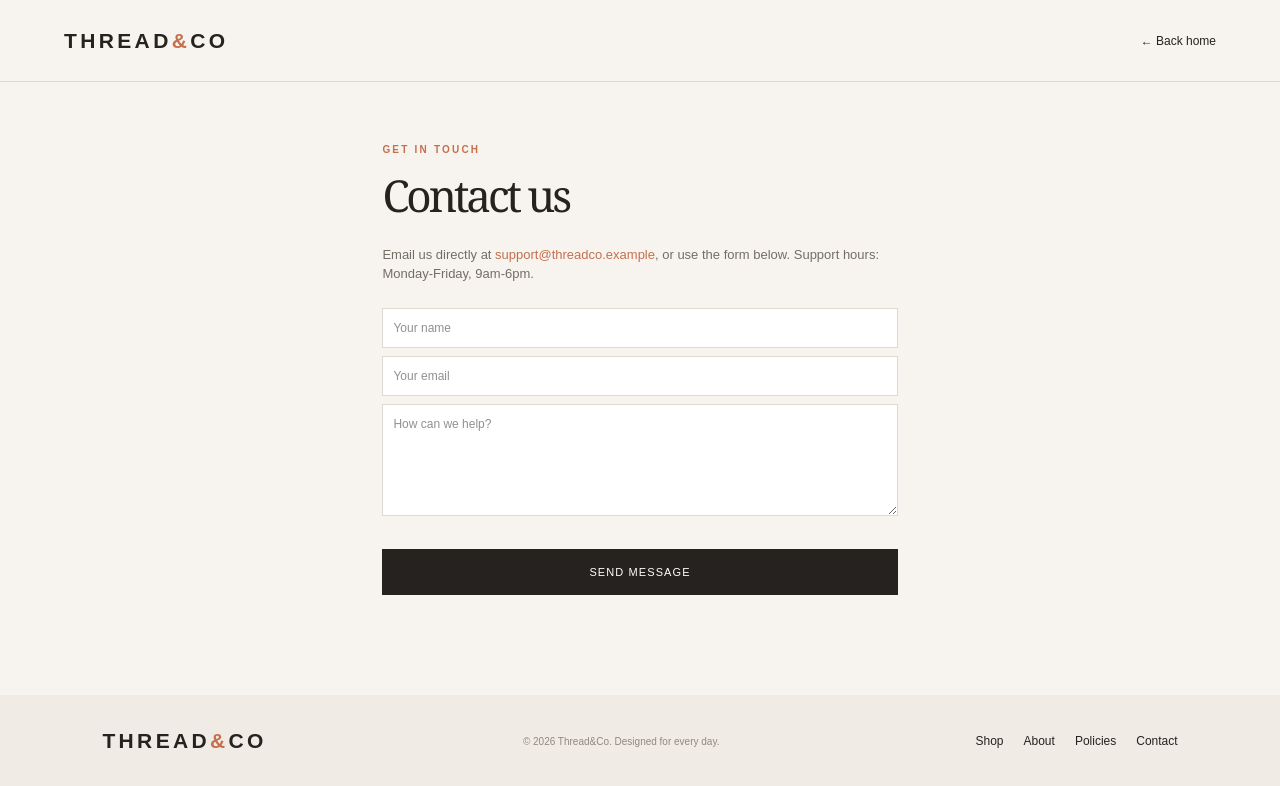
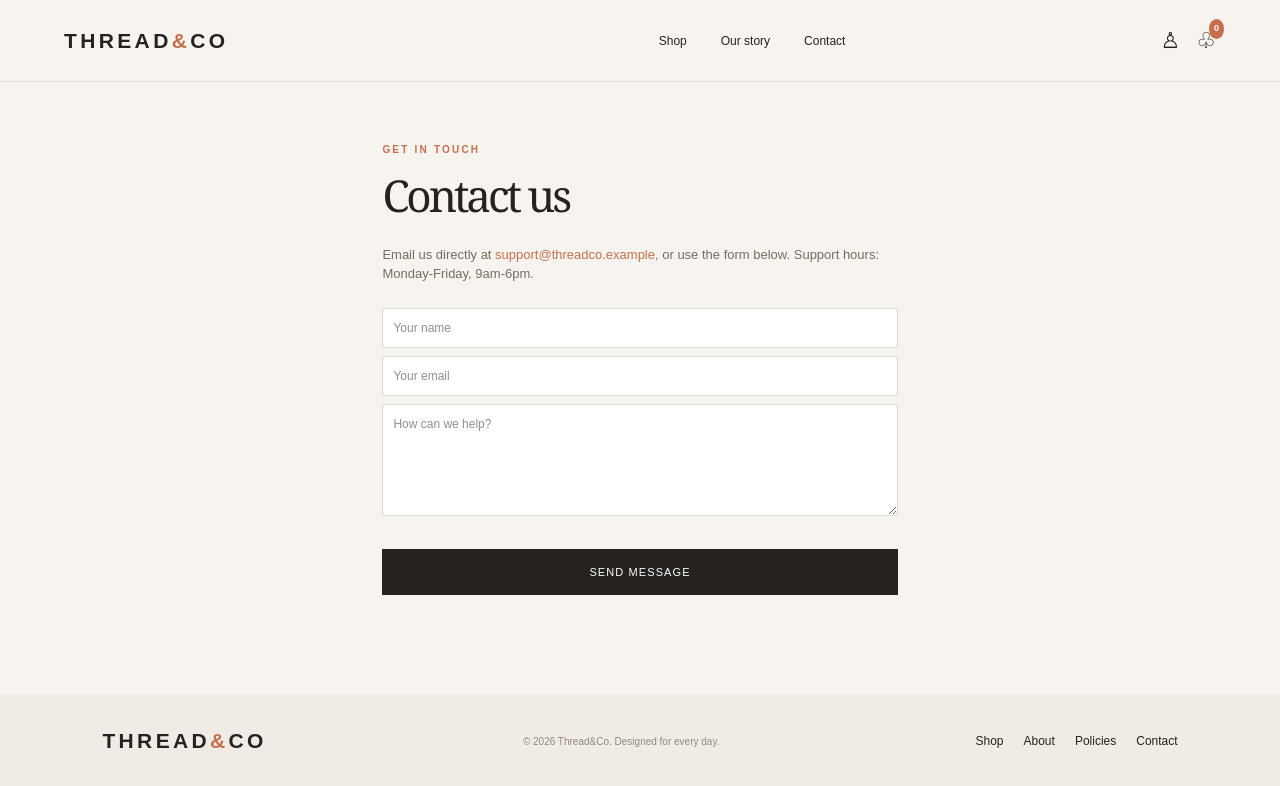
Before and after one commit to shammell/Clothing-Brand, a Next.js app in the folder frontend/: page /contact in a window 1280 px wide. Shown: the top 786 px of the page. Built offline with nearby package versions, Linux system fonts and the light colour scheme; no server answers.

Commit message:
feat: share one site header with the bag button across storefront pages
Co-Authored-By: Claude Sonnet 5.5 <noreply@anthropic.com>

```diff
--- a/frontend/app/about/page.tsx
+++ b/frontend/app/about/page.tsx
@@ -10,10 +10,6 @@ export const metadata: Metadata = {
 export default function AboutPage() {
   return (
     <main className="store-shell">
-      <nav className="navbar">
-        <Link className="brand" href="/">THREAD<span>&</span>CO</Link>
-        <Link href="/" className="back-link">← Back home</Link>
-      </nav>
 
       <section className="page-shell">
         <p className="eyebrow">OUR STORY</p>
--- a/frontend/app/contact/page.tsx
+++ b/frontend/app/contact/page.tsx
@@ -1,5 +1,4 @@
 import type { Metadata } from "next";
-import Link from "next/link";
 import { ContactForm } from "@/components/ContactForm";
 import { SiteFooter } from "@/components/SiteFooter";
 
@@ -11,10 +10,6 @@ export const metadata: Metadata = {
 export default function ContactPage() {
   return (
     <main className="store-shell">
-      <nav className="navbar">
-        <Link className="brand" href="/">THREAD<span>&</span>CO</Link>
-        <Link href="/" className="back-link">← Back home</Link>
-      </nav>
 
       <section className="page-shell">
         <p className="eyebrow">GET IN TOUCH</p>
--- a/frontend/app/error.tsx
+++ b/frontend/app/error.tsx
@@ -1,6 +1,5 @@
 "use client";
 
-import Link from "next/link";
 import { useEffect } from "react";
 
 export default function GlobalError({ error, reset }: { error: Error & { digest?: string }; reset: () => void }) {
@@ -10,9 +9,6 @@ export default function GlobalError({ error, reset }: { error: Error & { digest?
 
   return (
     <main className="store-shell">
-      <nav className="navbar">
-        <Link className="brand" href="/">THREAD<span>&</span>CO</Link>
-      </nav>
       <section className="page-shell" style={{ textAlign: "center" }}>
         <p className="eyebrow">SOMETHING WENT WRONG</p>
         <h1>An unexpected error occurred.</h1>
--- a/frontend/app/layout.tsx
+++ b/frontend/app/layout.tsx
@@ -1,6 +1,7 @@
 import type { Metadata } from "next";
 import { Geist, Geist_Mono } from "next/font/google";
 import { Analytics } from "@vercel/analytics/next";
+import { SiteHeader } from "@/components/SiteHeader";
 import "./globals.css";
 
 const geistSans = Geist({
@@ -25,6 +26,7 @@ export default function RootLayout({ children }: LayoutProps<"/">) {
       className={`${geistSans.variable} ${geistMono.variable} h-full antialiased`}
     >
       <body className="min-h-full flex flex-col" suppressHydrationWarning>
+        <SiteHeader />
         {children}
         <Analytics />
       </body>
--- a/frontend/app/not-found.tsx
+++ b/frontend/app/not-found.tsx
@@ -3,10 +3,6 @@ import Link from "next/link";
 export default function NotFound() {
   return (
     <main className="store-shell">
-      <nav className="navbar">
-        <Link className="brand" href="/">THREAD<span>&</span>CO</Link>
-        <Link href="/" className="back-link">← Back home</Link>
-      </nav>
       <section className="page-shell" style={{ textAlign: "center" }}>
         <p className="eyebrow">404</p>
         <h1>This page doesn&apos;t exist.</h1>
--- a/frontend/app/page.tsx
+++ b/frontend/app/page.tsx
@@ -1,16 +1,10 @@
 "use client";
 
 import Link from "next/link";
-import { useEffect, useMemo, useRef, useState, useSyncExternalStore } from "react";
-import {
-  getAuthServerSnapshot,
-  getCurrentUserSnapshot,
-  subscribeToStorage,
-} from "@/lib/auth-store";
+import { useEffect, useMemo, useState, useSyncExternalStore } from "react";
+import { subscribeToStorage } from "@/lib/auth-store";
 import {
   type Product,
-  getCartServerSnapshot,
-  getCartSnapshot,
   getWishlistServerSnapshot,
   getWishlistSnapshot,
   productFromApi,
@@ -53,50 +47,14 @@ export default function Home() {
   const [activeCategory, setActiveCategory] = useState("All");
   const [query, setQuery] = useState("");
   const [catalog, setCatalog] = useState<Product[]>([]);
-  const cart = useSyncExternalStore(subscribeToStorage, getCartSnapshot, getCartServerSnapshot);
   const addToCartApi = useAddToCart();
   const wishlist = useSyncExternalStore(subscribeToStorage, getWishlistSnapshot, getWishlistServerSnapshot);
   const [chatOpen, setChatOpen] = useState(false);
   const [chatInput, setChatInput] = useState("");
   const [chatHistory, setChatHistory] = useState<ChatMessage[]>(loadChatHistory);
   const [chatLoading, setChatLoading] = useState(false);
-  const currentUser = useSyncExternalStore(subscribeToStorage, getCurrentUserSnapshot, getAuthServerSnapshot);
   const [productsLoading, setProductsLoading] = useState(true);
   const [productsError, setProductsError] = useState(false);
-
-  const cartCount = cart.reduce((sum, item) => sum + item.quantity, 0);
-
-  // One-shot cart-icon bump when an item is added, not on every render or on
-  // initial load. `previousCartCountRef` starts at `null` (not 0): cart is
-  // localStorage-backed via useSyncExternalStore, which reads the server
-  // snapshot ([]) on the very first render and self-corrects to the real
-  // value one render later - starting the ref at 0 would make a returning
-  // visitor who already has items in their bag see a false bump on page
-  // load, the moment that correction lands (cartCount jumping from 0 to
-  // their real count looks identical to "an item was just added"). Gating
-  // on hasHydrated (same one-tick-after-mount pattern used throughout this
-  // phase) means the ref's first real write happens after that correction,
-  // recording the true baseline instead of comparing against a placeholder.
-  const [hasHydrated, setHasHydrated] = useState(false);
-  useEffect(() => {
-    // One-time "past first client paint" signal, not the derived-state
-    // anti-pattern this rule targets - same justification as the existing
-    // disable in app/admin/page.tsx.
-    // eslint-disable-next-line react-hooks/set-state-in-effect
-    setHasHydrated(true);
-  }, []);
-  const previousCartCountRef = useRef<number | null>(null);
-  const [cartBumped, setCartBumped] = useState(false);
-  useEffect(() => {
-    if (!hasHydrated) return;
-    if (previousCartCountRef.current !== null && cartCount > previousCartCountRef.current) {
-      setCartBumped(true);
-      const timeout = setTimeout(() => setCartBumped(false), 420);
-      previousCartCountRef.current = cartCount;
-      return () => clearTimeout(timeout);
-    }
-    previousCartCountRef.current = cartCount;
-  }, [hasHydrated, cartCount]);
 
   // Destructured immediately rather than kept as `newBanner.ref`/
   // `newBanner.isVisible`: the React Compiler's ESLint rule can't verify
@@ -184,32 +142,6 @@ export default function Home() {
 
   return (
     <main className="store-shell">
-      <div className="announcement">Free shipping on orders over $75 <span>•</span> Easy 30-day returns</div>
-      <nav className="navbar">
-        <a className="brand" href="#">THREAD<span>&</span>CO</a>
-        <div className="nav-links">
-          <Link href="/shop">Shop</Link>
-          <a href="#new">New arrivals</a>
-          <a href="#about">Our story</a>
-        </div>
-        <div className="nav-actions">
-          <label className="search-box">
-            <span>⌕</span>
-            <input value={query} onChange={(event) => setQuery(event.target.value)} placeholder="Search products..." />
-          </label>
-          <Link
-            href={currentUser ? "/account" : "/login"}
-            className="icon-button interactive"
-            aria-label={currentUser ? "Your account" : "Open account"}
-            title={currentUser ? `Signed in as ${currentUser}` : "Log in"}
-          >
-            {currentUser ? currentUser[0].toUpperCase() : "♙"}
-          </Link>
-          <Link href="/cart" className={`icon-button cart-button interactive${cartBumped ? " bump" : ""}`} aria-label="Open cart">
-            ♧ <b>{cartCount}</b>
-          </Link>
-        </div>
-      </nav>
 
       <section className="hero">
         <div className="hero-copy">
@@ -224,6 +156,10 @@ export default function Home() {
       </section>
 
       <section className="category-strip">
+        <label className="search-box">
+          <span>⌕</span>
+          <input value={query} onChange={(event) => setQuery(event.target.value)} placeholder="Search products..." />
+        </label>
         <p>Explore the edit</p>
         <div className="category-list">
           {categories.map((category) => (
--- a/frontend/app/policies/page.tsx
+++ b/frontend/app/policies/page.tsx
@@ -10,10 +10,6 @@ export const metadata: Metadata = {
 export default function PoliciesPage() {
   return (
     <main className="store-shell">
-      <nav className="navbar">
-        <Link className="brand" href="/">THREAD<span>&</span>CO</Link>
-        <Link href="/" className="back-link">← Back home</Link>
-      </nav>
 
       <section className="page-shell">
         <p className="eyebrow">THE FINE PRINT</p>
--- a/frontend/app/products/[id]/page.tsx
+++ b/frontend/app/products/[id]/page.tsx
@@ -1,6 +1,5 @@
 "use client";
 
-import Link from "next/link";
 import { useParams } from "next/navigation";
 import { useEffect, useState, useSyncExternalStore } from "react";
 import { subscribeToStorage } from "@/lib/auth-store";
@@ -46,10 +45,6 @@ export default function ProductDetailPage() {
 
   return (
     <main className="store-shell">
-      <nav className="navbar">
-        <Link className="brand" href="/">THREAD<span>&</span>CO</Link>
-        <Link href="/" className="back-link">← Back to shop</Link>
-      </nav>
 
       {loading && <p className="detail-status">Loading...</p>}
       {!loading && loadError && <p className="detail-status">{loadError}</p>}
--- a/frontend/app/shop/page.tsx
+++ b/frontend/app/shop/page.tsx
@@ -1,7 +1,6 @@
 // frontend/app/shop/page.tsx
 "use client";
 
-import Link from "next/link";
 import { useEffect, useMemo, useState, useSyncExternalStore } from "react";
 import { ProductCard } from "@/components/ProductCard";
 import { SiteFooter } from "@/components/SiteFooter";
@@ -50,10 +49,6 @@ export default function ShopPage() {
 
   return (
     <main className="store-shell">
-      <nav className="navbar">
-        <Link className="brand" href="/">THREAD<span>&</span>CO</Link>
-        <Link href="/" className="back-link">← Back home</Link>
-      </nav>
 
       <section className="category-strip">
         <label className="search-box">
--- /dev/null
+++ b/frontend/components/SiteHeader.tsx
@@ -0,0 +1,85 @@
+"use client";
+
+import Link from "next/link";
+import { usePathname } from "next/navigation";
+import { useEffect, useRef, useState, useSyncExternalStore } from "react";
+import {
+  getAuthServerSnapshot,
+  getCurrentUserSnapshot,
+  subscribeToStorage,
+} from "@/lib/auth-store";
+import { getCartServerSnapshot, getCartSnapshot } from "@/lib/shop-store";
+
+const OWN_SHELL_PREFIXES = ["/admin", "/lister"];
+
+export function SiteHeader() {
+  const pathname = usePathname();
+  const cart = useSyncExternalStore(subscribeToStorage, getCartSnapshot, getCartServerSnapshot);
+  const currentUser = useSyncExternalStore(subscribeToStorage, getCurrentUserSnapshot, getAuthServerSnapshot);
+  const cartCount = cart.reduce((sum, item) => sum + item.quantity, 0);
+
+  // One-shot cart-icon bump when an item is added, not on every render or on
+  // initial load. `previousCartCountRef` starts at `null` (not 0): cart is
+  // localStorage-backed via useSyncExternalStore, which reads the server
+  // snapshot ([]) on the very first render and self-corrects to the real
+  // value one render later - starting the ref at 0 would make a returning
+  // visitor who already has items in their bag see a false bump on page
+  // load, the moment that correction lands (cartCount jumping from 0 to
+  // their real count looks identical to "an item was just added"). Gating
+  // on hasHydrated (same one-tick-after-mount pattern used throughout this
+  // phase) means the ref's first real write happens after that correction,
+  // recording the true baseline instead of comparing against a placeholder.
+  const [hasHydrated, setHasHydrated] = useState(false);
+  useEffect(() => {
+    // One-time "past first client paint" signal, not the derived-state
+    // anti-pattern this rule targets - same justification as the existing
+    // disable in app/admin/page.tsx.
+    // eslint-disable-next-line react-hooks/set-state-in-effect
+    setHasHydrated(true);
+  }, []);
+  const previousCartCountRef = useRef<number | null>(null);
+  const [cartBumped, setCartBumped] = useState(false);
+  useEffect(() => {
+    if (!hasHydrated) return;
+    if (previousCartCountRef.current !== null && cartCount > previousCartCountRef.current) {
+      setCartBumped(true);
+      const timeout = setTimeout(() => setCartBumped(false), 420);
+      previousCartCountRef.current = cartCount;
+      return () => clearTimeout(timeout);
+    }
+    previousCartCountRef.current = cartCount;
+  }, [hasHydrated, cartCount]);
+
+  if (OWN_SHELL_PREFIXES.some((prefix) => pathname === prefix || pathname.startsWith(`${prefix}/`))) {
+    return null;
+  }
+
+  return (
+    <>
+      {pathname === "/" && (
+        <div className="announcement">Free shipping on orders over $75 <span>•</span> Easy 30-day returns</div>
+      )}
+      <nav className="navbar">
+        <Link className="brand" href="/">THREAD<span>&</span>CO</Link>
+        <div className="nav-links">
+          <Link href="/shop">Shop</Link>
+          <Link href="/about">Our story</Link>
+          <Link href="/contact">Contact</Link>
+        </div>
+        <div className="nav-actions">
+          <Link
+            href={currentUser ? "/account" : "/login"}
+            className="icon-button interactive"
+            aria-label={currentUser ? "Your account" : "Open account"}
+            title={currentUser ? `Signed in as ${currentUser}` : "Log in"}
+          >
+            {currentUser ? currentUser[0].toUpperCase() : "♙"}
+          </Link>
+          <Link href="/cart" className={`icon-button cart-button interactive${cartBumped ? " bump" : ""}`} aria-label="Open cart">
+            ♧ <b>{cartCount}</b>
+          </Link>
+        </div>
+      </nav>
+    </>
+  );
+}
```
Also changed, not shown: 1 other file (tests, documents, lock files or other folders).
